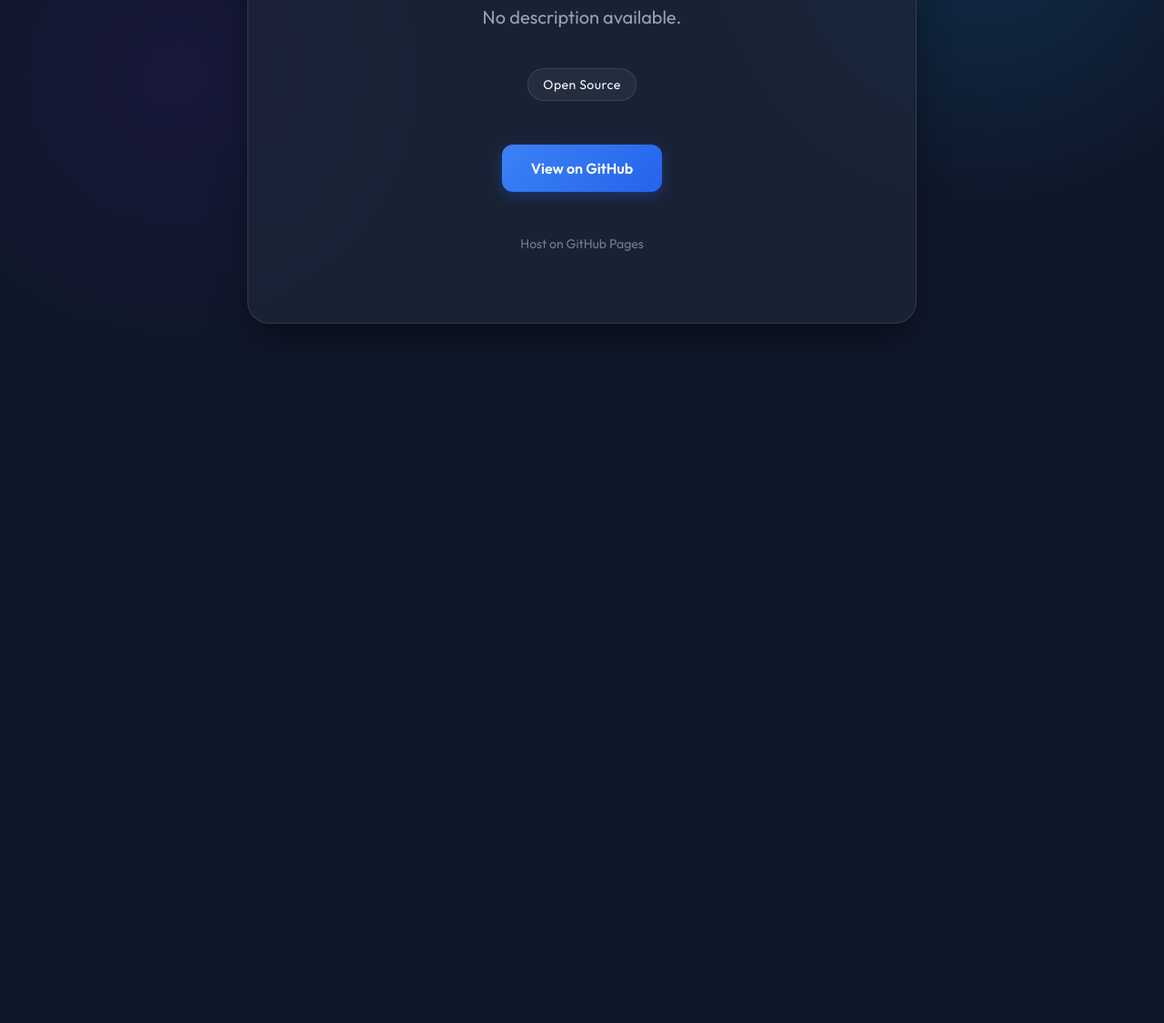
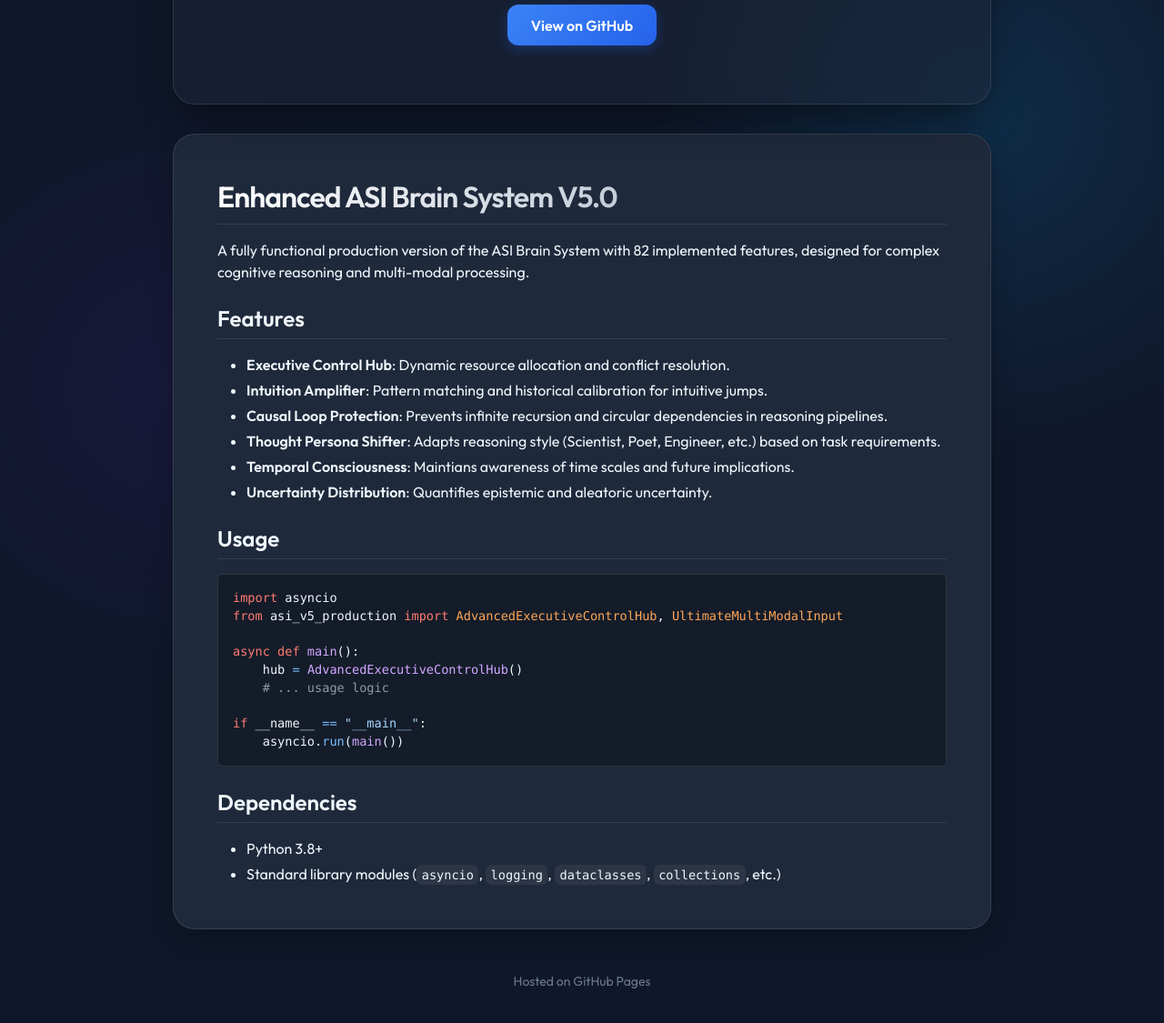
Before and after one commit to Shivay00001/ai-cognitive-framework-v5, a plain HTML site: page index.html in a window 1280 px wide. Shown: the part 317-1442 px from the top of the page at 91% size. Before the commit the page ends 800 px from the top, so only its background shows below. Drawn offline with nearby package versions, Linux system fonts and the light colour scheme.

Commit message:
Update landing page with README content

```diff
--- a/index.html
+++ b/index.html
@@ -7,11 +7,12 @@
     <link rel="preconnect" href="https://fonts.googleapis.com">
     <link rel="preconnect" href="https://fonts.gstatic.com" crossorigin>
     <link href="https://fonts.googleapis.com/css2?family=Outfit:wght@300;400;600;700&display=swap" rel="stylesheet">
+    <link rel="stylesheet" href="https://cdnjs.cloudflare.com/ajax/libs/github-markdown-css/5.2.0/github-markdown-dark.min.css">
     <script src="https://kit.fontawesome.com/a076d05399.js" crossorigin="anonymous"></script>
     <style>
         :root {
             --bg-color: #0f172a;
-            --card-bg: rgba(30, 41, 59, 0.7);
+            --card-bg: rgba(30, 41, 59, 1.0); /* Solid background for readability */
             --text-primary: #f8fafc;
             --text-secondary: #94a3b8;
             --accent: #38bdf8;
@@ -32,41 +33,35 @@
             display: flex;
             flex-direction: column;
             align-items: center;
-            justify-content: center;
             overflow-x: hidden;
             background-image:
                 radial-gradient(circle at 15% 50%, rgba(76, 29, 149, 0.15) 0%, transparent 25%),
                 radial-gradient(circle at 85% 30%, rgba(14, 165, 233, 0.15) 0%, transparent 25%);
+            padding-bottom: 4rem;
         }
 
         .container {
-            max-width: 800px;
-            width: 90%;
+            max-width: 900px;
+            width: 95%;
             text-align: center;
-            padding: 2rem;
+            padding-top: 4rem;
             z-index: 10;
         }
 
-        .card {
-            background: var(--card-bg);
+        .header-card {
+            background: rgba(30, 41, 59, 0.5); /* Semi-transparent for header */
             backdrop-filter: blur(12px);
             -webkit-backdrop-filter: blur(12px);
             border: 1px solid var(--border);
             border-radius: 24px;
-            padding: 4rem 2rem;
+            padding: 3rem 2rem;
             box-shadow: 0 20px 40px -10px rgba(0, 0, 0, 0.5);
-            transition: transform 0.3s ease, box-shadow 0.3s ease;
+            margin-bottom: 2rem;
             position: relative;
             overflow: hidden;
-            animation: fadeIn 1s ease-out;
         }
 
-        @keyframes fadeIn {
-            from { opacity: 0; transform: translateY(20px); }
-            to { opacity: 1; transform: translateY(0); }
-        }
-
-        .card::before {
+        .header-card::before {
             content: '';
             position: absolute;
             top: 0;
@@ -76,14 +71,10 @@
             background: linear-gradient(90deg, #ec4899, #8b5cf6, #3b82f6);
         }
 
-        .card:hover {
-            transform: translateY(-5px);
-            box-shadow: 0 30px 60px -15px rgba(0, 0, 0, 0.6);
-        }
-
         h1 {
-            font-size: 3.5rem;
+            font-size: 3rem;
             margin-bottom: 1rem;
+            margin-top: 0;
             background: linear-gradient(to right, #fff, #94a3b8);
             -webkit-background-clip: text;
             -webkit-text-fill-color: transparent;
@@ -95,8 +86,8 @@
             font-size: 1.25rem;
             line-height: 1.6;
             color: var(--text-secondary);
-            margin-bottom: 2.5rem;
-            max-width: 600px;
+            margin-bottom: 2rem;
+            max-width: 700px;
             margin-left: auto;
             margin-right: auto;
         }
@@ -106,34 +97,30 @@
             justify-content: center;
             flex-wrap: wrap;
             gap: 0.75rem;
-            margin-bottom: 3rem;
+            margin-bottom: 2rem;
         }
 
         .tag {
             background: rgba(255, 255, 255, 0.05);
             border: 1px solid var(--border);
-            padding: 0.5rem 1rem;
+            padding: 0.4rem 0.8rem;
             border-radius: 9999px;
             font-size: 0.875rem;
             font-weight: 500;
             letter-spacing: 0.5px;
-            transition: all 0.2s ease;
-        }
-
-        .tag:hover {
-            background: rgba(255, 255, 255, 0.1);
-            border-color: var(--text-secondary);
+            color: var(--text-secondary);
         }
 
         .actions {
             display: flex;
-            gap: 1.5rem;
+            gap: 1rem;
             justify-content: center;
+            margin-bottom: 1rem;
         }
 
         .btn {
             display: inline-block;
-            padding: 1rem 2rem;
+            padding: 0.8rem 1.6rem;
             border-radius: 12px;
             text-decoration: none;
             font-weight: 600;
@@ -152,23 +139,50 @@
             box-shadow: 0 6px 20px 0 rgba(37, 99, 235, 0.4);
         }
 
+        .readme-container {
+            background: var(--card-bg);
+            border: 1px solid var(--border);
+            border-radius: 24px;
+            padding: 3rem;
+            text-align: left;
+            box-shadow: 0 10px 30px -5px rgba(0, 0, 0, 0.3);
+            overflow: hidden;
+        }
+
+        /* Markdown Body Overrides for transparent background */
+        .markdown-body {
+            background-color: transparent !important;
+            font-family: 'Outfit', sans-serif !important;
+        }
+
+        .markdown-body h1, .markdown-body h2, .markdown-body h3 {
+            border-bottom-color: var(--border);
+        }
+
+        .markdown-body pre {
+            background-color: rgba(0, 0, 0, 0.3) !important;
+            border: 1px solid var(--border);
+        }
+
         footer {
             margin-top: 3rem;
             color: var(--text-secondary);
             font-size: 0.875rem;
             opacity: 0.7;
+            text-align: center;
         }
 
         @media (max-width: 640px) {
-            .card { padding: 2rem 1.5rem; }
-            h1 { font-size: 2.5rem; }
+            .header-card { padding: 2rem 1.5rem; }
+            .readme-container { padding: 1.5rem; }
+            h1 { font-size: 2rem; }
             .actions { flex-direction: column; }
         }
     </style>
 </head>
 <body>
     <div class="container">
-        <div class="card">
+        <div class="header-card">
             <h1>asi-v5-production</h1>
             <p class="description">No description available.</p>
 
@@ -179,11 +193,44 @@
             <div class="actions">
                 <a href="https://github.com/Shivay00001/asi-v5-production" class="btn btn-primary" target="_blank">View on GitHub</a>
             </div>
+        </div>
 
-            <footer>
-                <p>Host on GitHub Pages</p>
-            </footer>
+
+        <div class="readme-container">
+            <div class="markdown-body">
+                <h1>Enhanced ASI Brain System V5.0</h1>
+<p>A fully functional production version of the ASI Brain System with 82 implemented features, designed for complex cognitive reasoning and multi-modal processing.</p>
+<h2>Features</h2>
+<ul>
+<li><strong>Executive Control Hub</strong>: Dynamic resource allocation and conflict resolution.</li>
+<li><strong>Intuition Amplifier</strong>: Pattern matching and historical calibration for intuitive jumps.</li>
+<li><strong>Causal Loop Protection</strong>: Prevents infinite recursion and circular dependencies in reasoning pipelines.</li>
+<li><strong>Thought Persona Shifter</strong>: Adapts reasoning style (Scientist, Poet, Engineer, etc.) based on task requirements.</li>
+<li><strong>Temporal Consciousness</strong>: Maintians awareness of time scales and future implications.</li>
+<li><strong>Uncertainty Distribution</strong>: Quantifies epistemic and aleatoric uncertainty.</li>
+</ul>
+<h2>Usage</h2>
+<div class="highlight highlight-source-python"><pre class="notranslate"><span class="pl-k">import</span> <span class="pl-s1">asyncio</span>
+<span class="pl-k">from</span> <span class="pl-s1">asi_v5_production</span> <span class="pl-k">import</span> <span class="pl-v">AdvancedExecutiveControlHub</span>, <span class="pl-v">UltimateMultiModalInput</span>
+
+<span class="pl-k">async</span> <span class="pl-k">def</span> <span class="pl-en">main</span>():
+    <span class="pl-s1">hub</span> <span class="pl-c1">=</span> <span class="pl-en">AdvancedExecutiveControlHub</span>()
+    <span class="pl-c"># ... usage logic</span>
+
+<span class="pl-k">if</span> <span class="pl-s1">__name__</span> <span class="pl-c1">==</span> <span class="pl-s">"__main__"</span>:
+    <span class="pl-s1">asyncio</span>.<span class="pl-c1">run</span>(<span class="pl-en">main</span>())</pre></div>
+<h2>Dependencies</h2>
+<ul>
+<li>Python 3.8+</li>
+<li>Standard library modules (<code class="notranslate">asyncio</code>, <code class="notranslate">logging</code>, <code class="notranslate">dataclasses</code>, <code class="notranslate">collections</code>, etc.)</li>
+</ul>
+            </div>
         </div>
+
+
+        <footer>
+            <p>Hosted on GitHub Pages</p>
+        </footer>
     </div>
 </body>
 </html>
```
